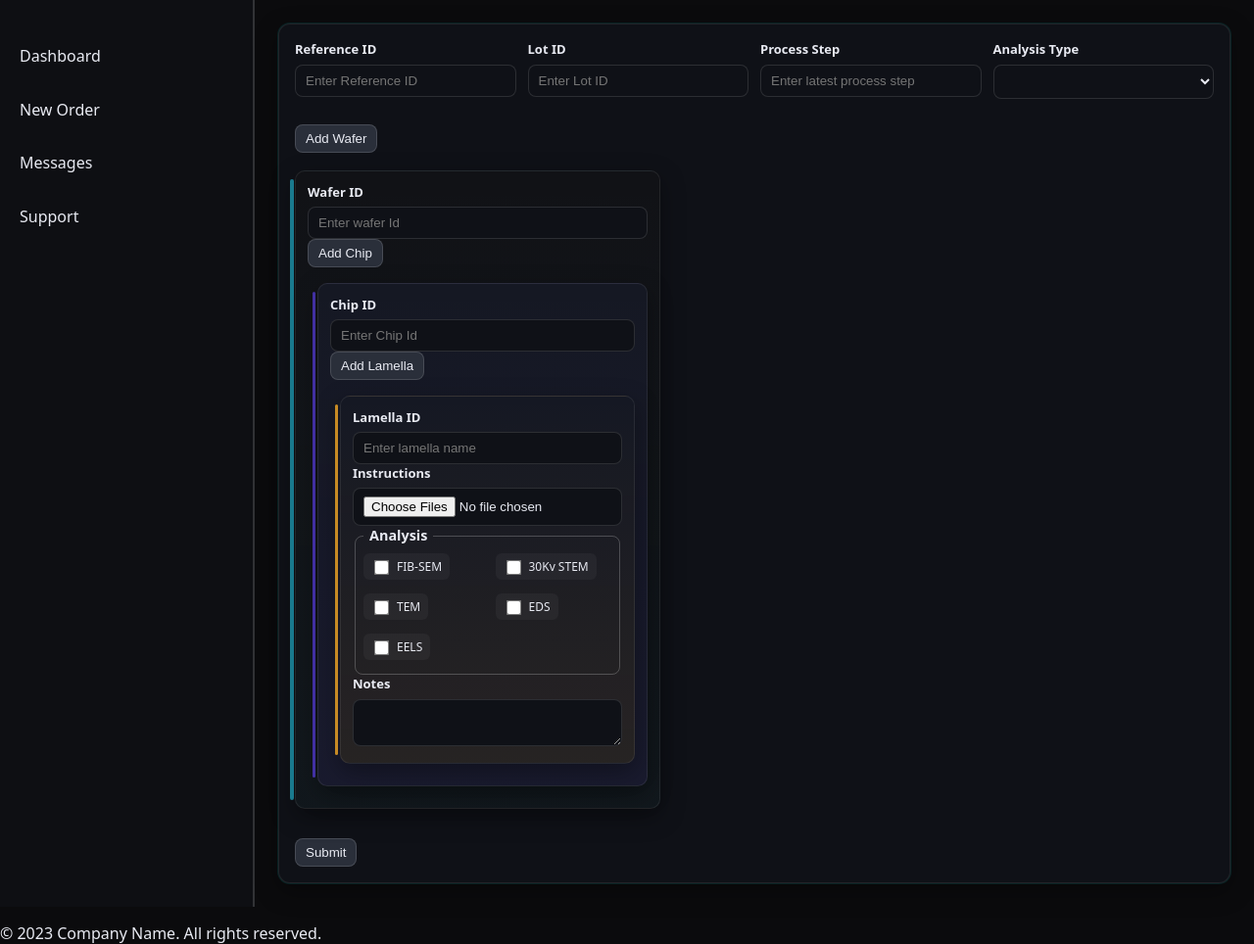
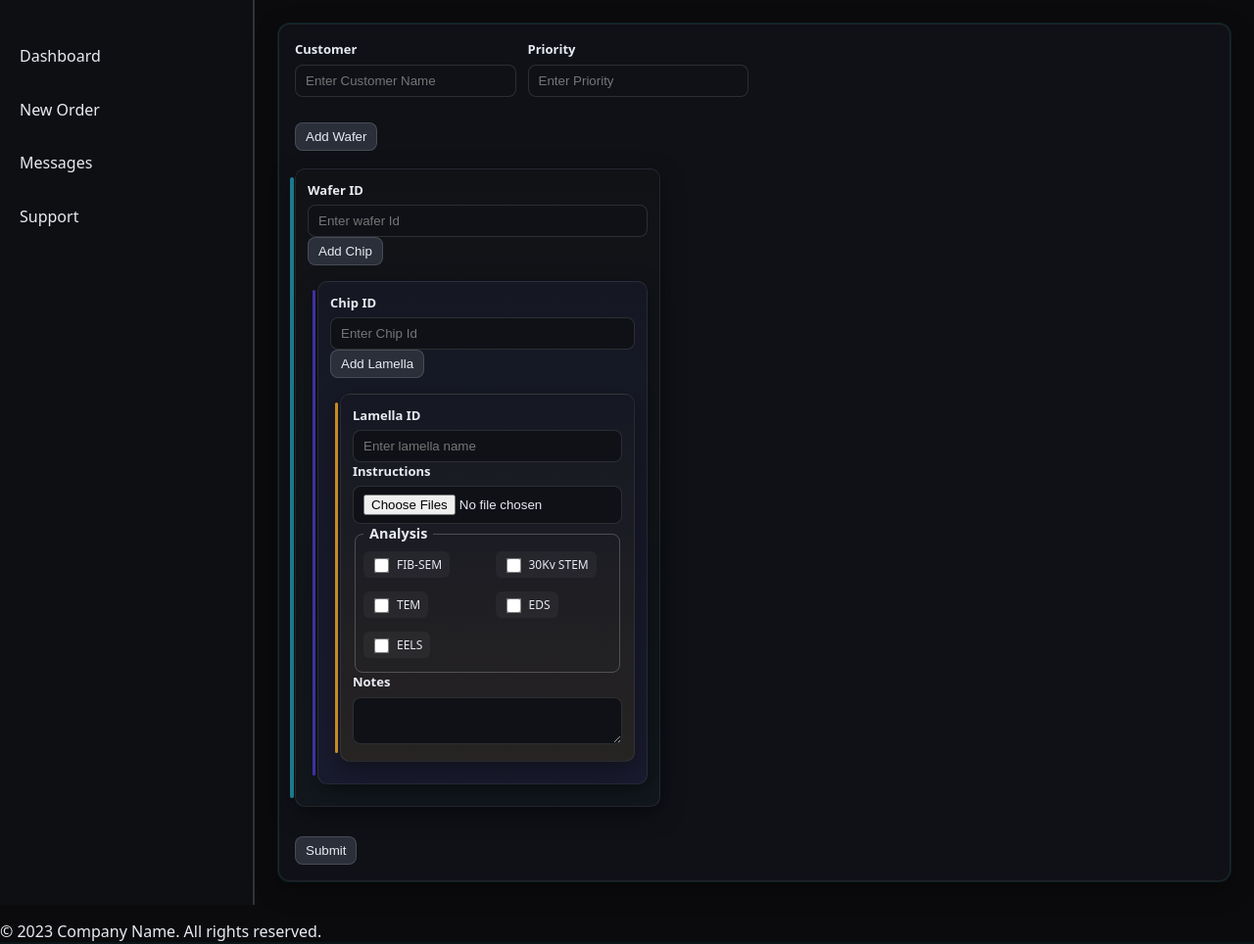
Before and after one commit to CyberSurfer108/TEM-Lab-Management-System, a Flask app: page /customer/new_order in a window 1280 px wide. Shown: the part 71-1035 px from the top of the page at 98% size. Run offline with Flask 3, Linux system fonts and the light colour scheme.

Commit message:
Began setting up the order form submission script

```diff
--- a/templates/customer/new_order.html
+++ b/templates/customer/new_order.html
@@ -37,31 +37,14 @@
                 <form id="waferForm">
                     <div class="form-section" id="constants">
                         <div class="form-group">
-                            <label name="referenceId">Reference ID</label>
-                            <input type="text" name="referenceId" id="referenceId" placeholder="Enter Reference ID"
+                            <label name="customerId">Customer</label>
+                            <input type="text" name="customerId" id="customerId" placeholder="Enter Customer Name"
                                 required />
                         </div>
                         <div class="form-group">
-                            <label name="lotId">Lot ID</label>
-                            <input type="text" name="lotId" id="lotId" placeholder="Enter Lot ID" required />
-                        </div>
-
-                        <div class="form-group">
-                            <label name="processStep">Process Step</label>
-                            <input type="text" name="processStep" id="processStep"
-                                placeholder="Enter latest process step" required />
-                        </div>
-                        <div class="form-group">
-                            <label name="tool">Analysis Type</label>
-                            <select name="tool" id="tool" required>
-                                <option></option>
-                                <option>SEM</option>
-                                <option>FIB</option>
-                                <option>EDS</option>
-                                <option>STEM</option>
-                                <option>EPISCOPE</option>
-                                <option>PROBER</option>
-                            </select>
+                            <label name="priorityId">Priority</label>
+                            <input type="text" name="priorityId" id="priorityId" placeholder="Enter Priority"
+                                required />
                         </div>
                     </div>
                     <button type="button" class="wafer-btn" onclick="addWafer()">
@@ -92,7 +75,7 @@
                                             <div class="label-container">
                                                 <label>Lamella ID</label>
                                             </div>
-                                            <input class="lamella-input" type="text" name="lamella-id"
+                                            <input class="lamella-input" type="text" name="lamella-name"
                                                 placeholder="Enter lamella name" required />
 
                                             <div class="instruction-file">
@@ -140,7 +123,7 @@
                                             </div>
                                             <div class="lamella-description">
                                                 <label>Notes</label>
-                                                <textarea></textarea>
+                                                <textarea class="notes"></textarea>
                                             </div>
                                         </div>
                                     </div>
@@ -253,7 +236,7 @@
                                 <div class="label-container">
                                     <label>Lamella ID</label>
                                 </div>
-                                <input class="lamella-input" type="text" name="lamella-id"
+                                <input class="lamella-input" type="text" name="lamella-name"
                                     placeholder="Enter lamella name" required />
                                 <div class="instruction-file">
                                     <label>Instructions</label>
@@ -311,7 +294,7 @@
                             <label>Lamella ID</label>
                             <button class="delete-btn">❌</button>
                         </div>
-                        <input class="lamella-input" type="text" name="lamella-id" placeholder="Enter lamella name"
+                        <input class="lamella-input" type="text" name="lamella-name" placeholder="Enter lamella name"
                             required />
                         <div class="instruction-file">
                             <label>Instructions</label>
@@ -397,6 +380,51 @@
 
 
     </script>
+    <script>
+        /* =========================================================
+        🧾 FORM SUBMISSION HANDLER
+        Collects nested wafer → chip → lamella data
+        Builds JSON object for backend API
+        ========================================================= */
+        const orderForm = document.getElementById('waferForm');
+        orderForm.addEventListener('submit', (event) => {
+            // Prevent page reload on form submission
+            event.preventDefault()
+
+            // Begin creating the main order oject with metadata
+            const orderData = {
+                customerId: document.getElementById('customerId').value,
+                priorityId: document.getElementById('priorityId').value,
+                wafers: []
+            }
+
+            // Get the wafer id for each wafer section
+            document.querySelectorAll('.wafer-section').forEach(wafer => {
+                const waferId = wafer.querySelector("input[name='wafer-id']").value;
+                const waferObj = { waferId, chips: [] }
+
+                // Get each chip id inside this wafer
+                wafer.querySelectorAll('.chip-section').forEach(chip => {
+                    const chipId = chip.querySelector("input[name='chip-id']").value;
+                    const chipObj = { chipId, lamellas: [] }
+
+                    // Collect lamella data inside this chip
+                    chip.querySelectorAll('.lamella-section').forEach(lamella => {
+                        const lamellaName = lamella.querySelector("input[name='lamella-name']").value
+
+                        // add lamella data to the chip object
+                        chipObj.lamellas.push({ lamellaName });
+
+                    });
+                    // Add chip to the wafer object
+                    waferObj.chips.push(chipObj)
+                });
+                // add wafer to order
+                orderData.wafers.push(waferObj)
+            });
+            console.log(orderData) // Check the final structure
+        });
+    </script>
 
 </body>
 
```
